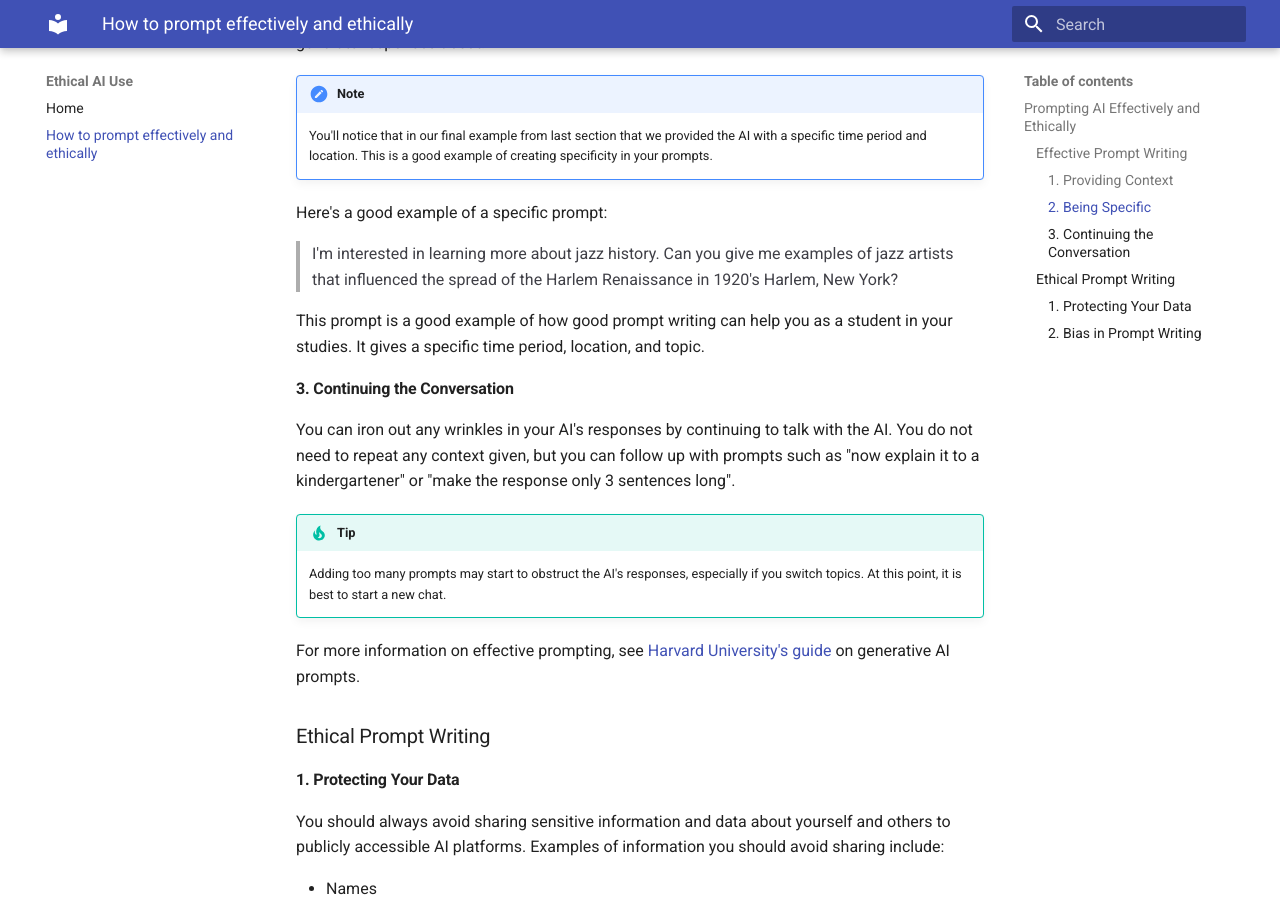
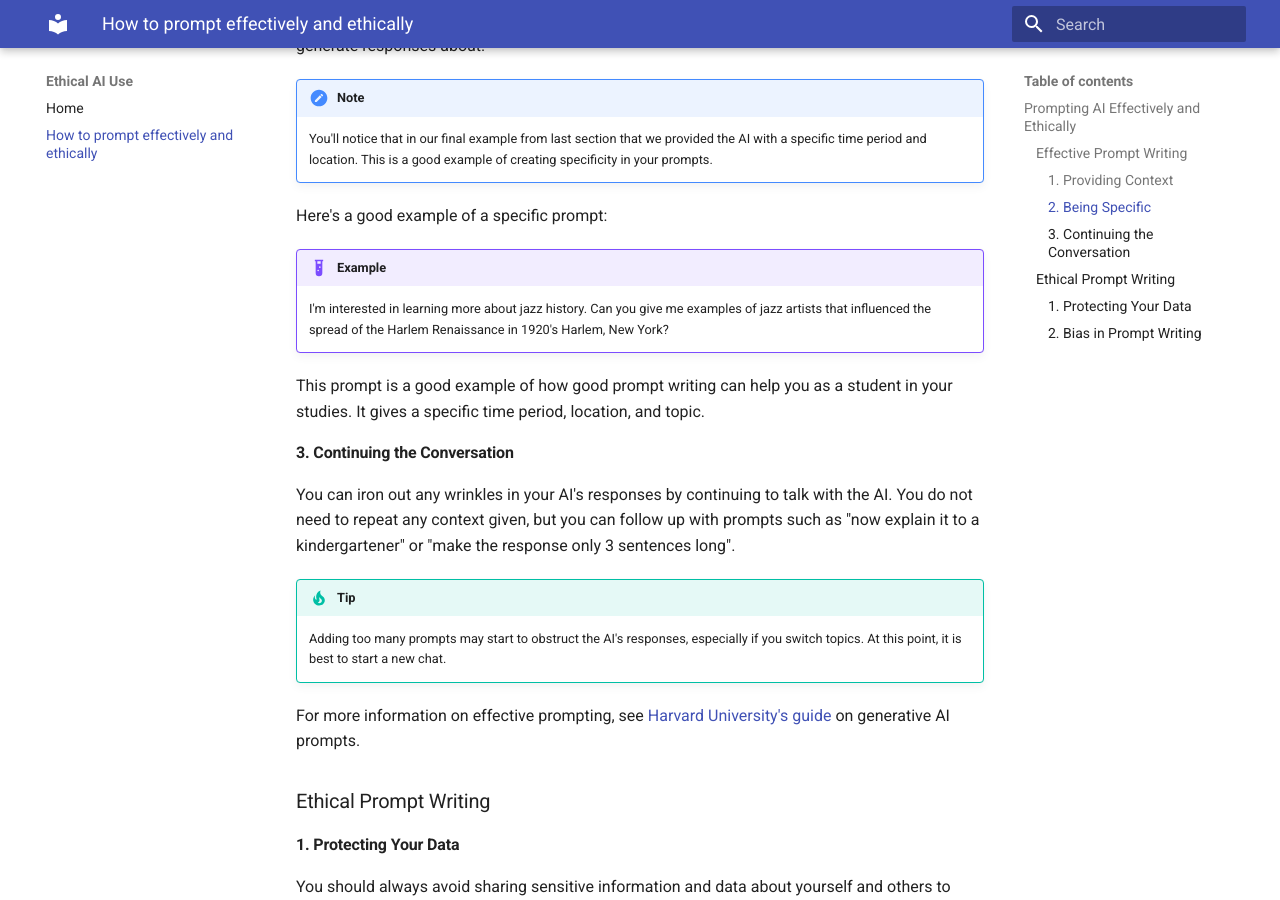
Before and after one commit to tscar43/tscar43.github.io, an MkDocs documentation site: the page built from docs/How-to-prompt-effectively-and-ethically.md, in a window 1280 px wide and 900 px high, scrolled down 1289 px. Built offline with MkDocs 1.6.1 and Material for MkDocs 9.7.7, drawn with Linux system fonts in a browser that asks for light colours.

Commit message:
Update How-to-prompt-effectively-and-ethically.md

```diff
--- a/docs/How-to-prompt-effectively-and-ethically.md
+++ b/docs/How-to-prompt-effectively-and-ethically.md
@@ -16,7 +16,7 @@ Let's take a look at some different prompts
 
 !!! example
 
-Give me some book recommendations
+    Give me some book recommendations
 
 This super vague prompt offers very little context to the AI, which will result in the AI not giving a very good answer.
 
@@ -42,7 +42,9 @@ Creating specific prompts goes hand-in-hand with giving context to your prompts.
 
 Here's a good example of a specific prompt:
 
-><span style = "color:#3F3F46">I'm interested in learning more about jazz history. Can you give me examples of jazz artists that influenced the spread of the Harlem Renaissance in 1920's Harlem, New York?</span>
+!!! example
+
+    I'm interested in learning more about jazz history. Can you give me examples of jazz artists that influenced the spread of the Harlem Renaissance in 1920's Harlem, New York?</span>
 
 This prompt is a good example of how good prompt writing can help you as a student in your studies. It gives a specific time period, location, and topic.
 
```
